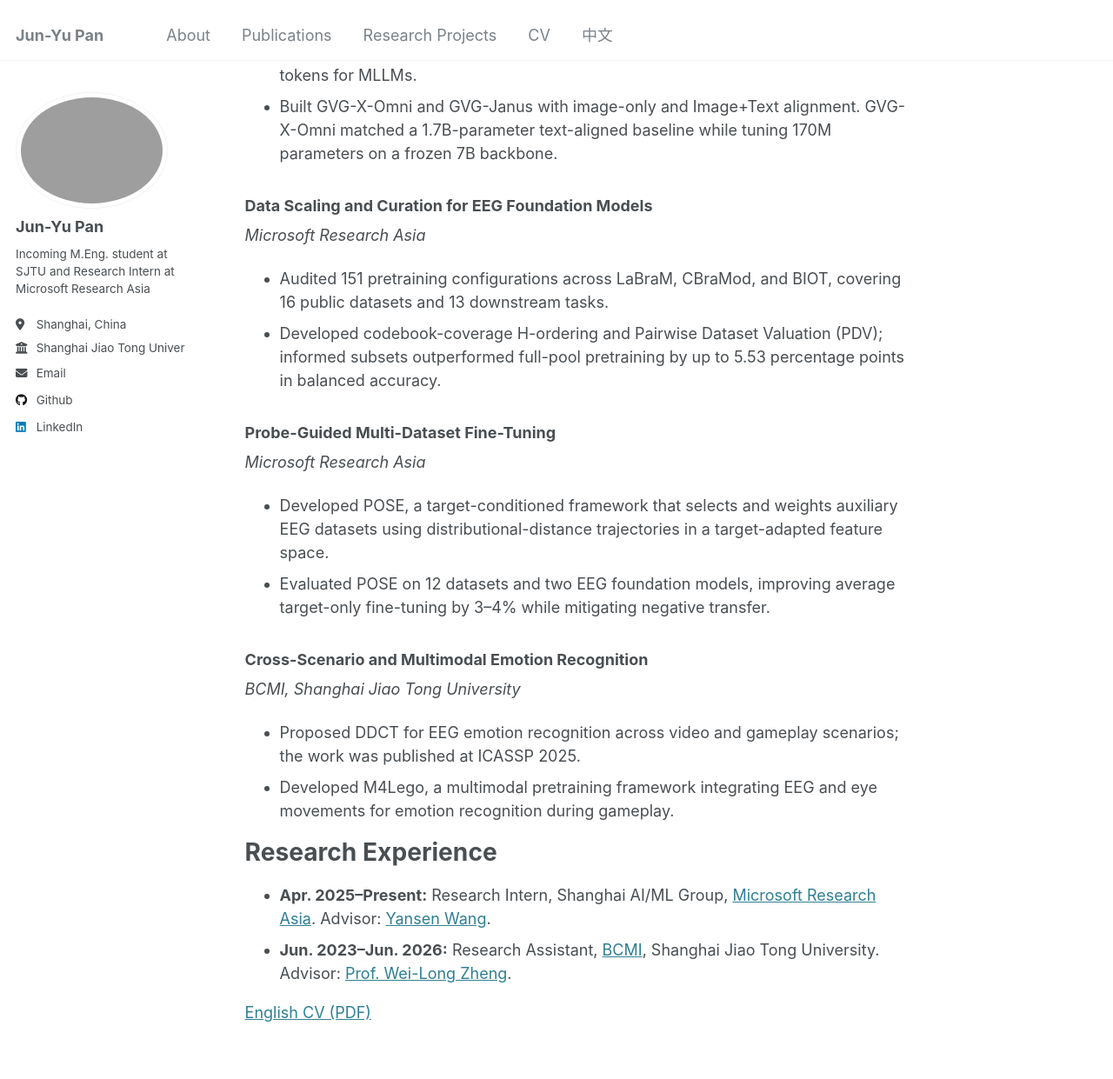
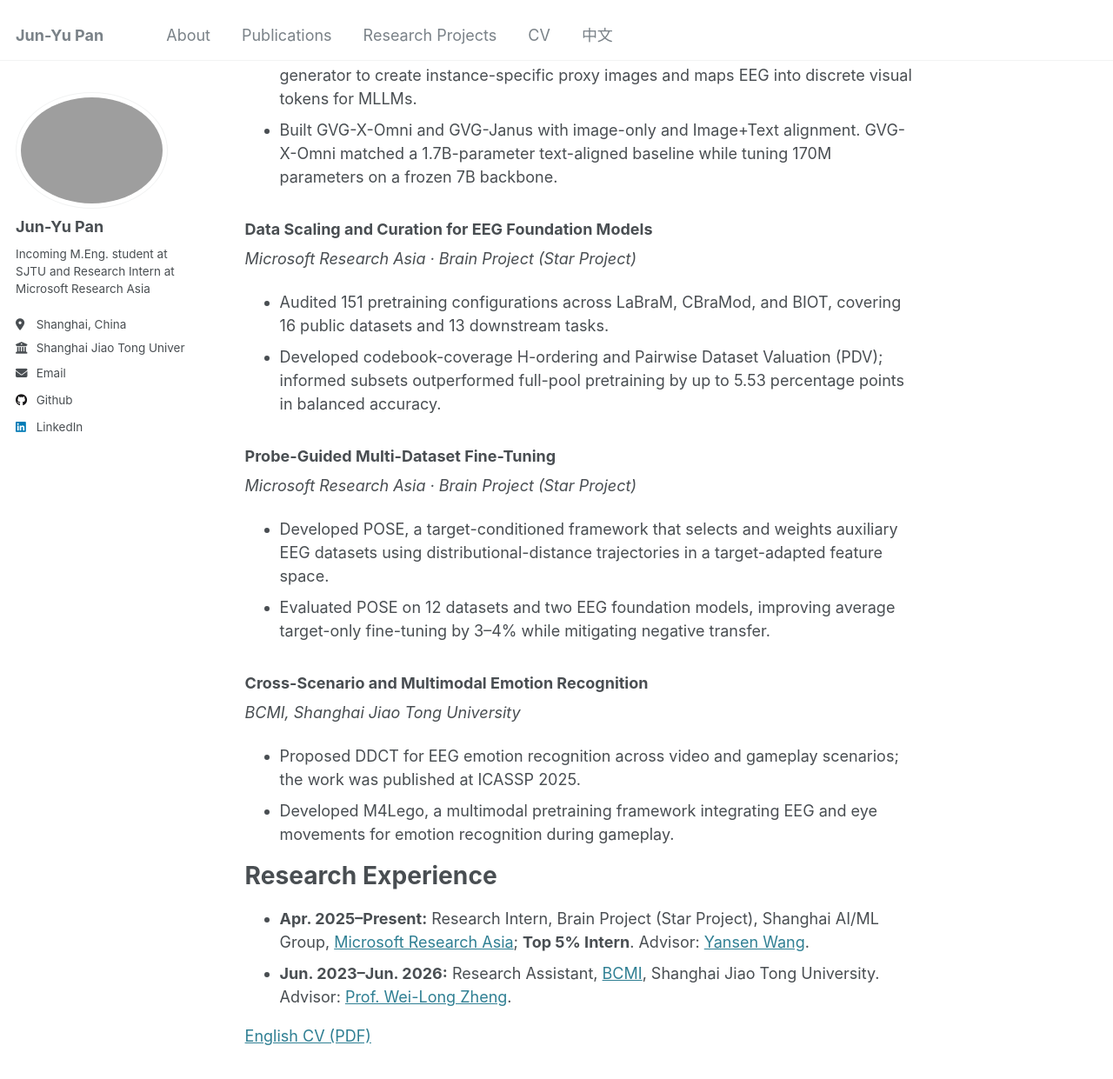
Before and after one commit to AlbertMentat/AlbertMentat.github.io, a Jekyll site: the page built from _pages/about.md, in a window 1280 px wide and 1400 px high, scrolled down 1588 px. Shown: the top 1241 px of the window at 87% size. Built offline with Jekyll 4.4.1, drawn with Linux system fonts in a browser that asks for light colours; some of the changed text lies outside the part shown.

Commit message:
Add MSRA internship recognition

```diff
--- a/_pages/about.md
+++ b/_pages/about.md
@@ -11,7 +11,7 @@ redirect_from:
 
 Hi, I'm **Jun-Yu Pan**. I will begin an M.Eng. in Electronic Information at the [SJTU Paris Elite Institute of Technology](https://speit.sjtu.edu.cn/), [Shanghai Jiao Tong University](https://www.sjtu.edu.cn/), in September 2026, advised by [Prof. Wei-Long Zheng](https://weilongzheng.github.io/). I received my B.Eng. from the same institute in June 2026, with an Outstanding Bachelor's Thesis of Shanghai Jiao Tong University (Top 1%).
 
-I am currently a Research Intern with the Shanghai AI/ML Group at [Microsoft Research Asia (MSRA)](https://www.microsoft.com/en-us/research/lab/microsoft-research-asia/), advised by [Yansen Wang](https://www.microsoft.com/en-us/research/people/yansenwang/). My research focuses on **EEG foundation models**, **multimodal large language models (MLLMs)**, and their applications to neural understanding and affective computing.
+I am currently a Research Intern with the Brain Project (Star Project) in the Shanghai AI/ML Group at [Microsoft Research Asia (MSRA)](https://www.microsoft.com/en-us/research/lab/microsoft-research-asia/), advised by [Yansen Wang](https://www.microsoft.com/en-us/research/people/yansenwang/), and was recognized as a **Top 5% Intern**. My research focuses on **EEG foundation models**, **multimodal large language models (MLLMs)**, and their applications to neural understanding and affective computing.
 
 News
 ======
@@ -37,19 +37,19 @@ Publications
 Selected Research Projects
 ======
 ### Generative Visual Grounding for Universal EEG Understanding
-*Microsoft Research Asia*
+*Microsoft Research Asia · Brain Project (Star Project)*
 
 - Proposed Generative Visual Grounding (GVG), which uses an EEG-to-image generator to create instance-specific proxy images and maps EEG into discrete visual tokens for MLLMs.
 - Built GVG-X-Omni and GVG-Janus with image-only and Image+Text alignment. GVG-X-Omni matched a 1.7B-parameter text-aligned baseline while tuning 170M parameters on a frozen 7B backbone.
 
 ### Data Scaling and Curation for EEG Foundation Models
-*Microsoft Research Asia*
+*Microsoft Research Asia · Brain Project (Star Project)*
 
 - Audited 151 pretraining configurations across LaBraM, CBraMod, and BIOT, covering 16 public datasets and 13 downstream tasks.
 - Developed codebook-coverage H-ordering and Pairwise Dataset Valuation (PDV); informed subsets outperformed full-pool pretraining by up to 5.53 percentage points in balanced accuracy.
 
 ### Probe-Guided Multi-Dataset Fine-Tuning
-*Microsoft Research Asia*
+*Microsoft Research Asia · Brain Project (Star Project)*
 
 - Developed POSE, a target-conditioned framework that selects and weights auxiliary EEG datasets using distributional-distance trajectories in a target-adapted feature space.
 - Evaluated POSE on 12 datasets and two EEG foundation models, improving average target-only fine-tuning by 3--4% while mitigating negative transfer.
@@ -62,7 +62,7 @@ Selected Research Projects
 
 Research Experience
 ======
-- **Apr. 2025--Present:** Research Intern, Shanghai AI/ML Group, [Microsoft Research Asia](https://www.microsoft.com/en-us/research/lab/microsoft-research-asia/). Advisor: [Yansen Wang](https://www.microsoft.com/en-us/research/people/yansenwang/).
+- **Apr. 2025--Present:** Research Intern, Brain Project (Star Project), Shanghai AI/ML Group, [Microsoft Research Asia](https://www.microsoft.com/en-us/research/lab/microsoft-research-asia/); **Top 5% Intern**. Advisor: [Yansen Wang](https://www.microsoft.com/en-us/research/people/yansenwang/).
 - **Jun. 2023--Jun. 2026:** Research Assistant, [BCMI](https://bcmi.sjtu.edu.cn/), Shanghai Jiao Tong University. Advisor: [Prof. Wei-Long Zheng](https://weilongzheng.github.io/).
 
 [English CV (PDF)](/files/Jun-Yu_Pan_CV.pdf)
```
Also changed, not shown: _pages/about-zh.md (+5 -5 lines), _pages/cv-zh.md (+7 -1 lines), _pages/cv.md (+7 -1 lines), 2 other files.
